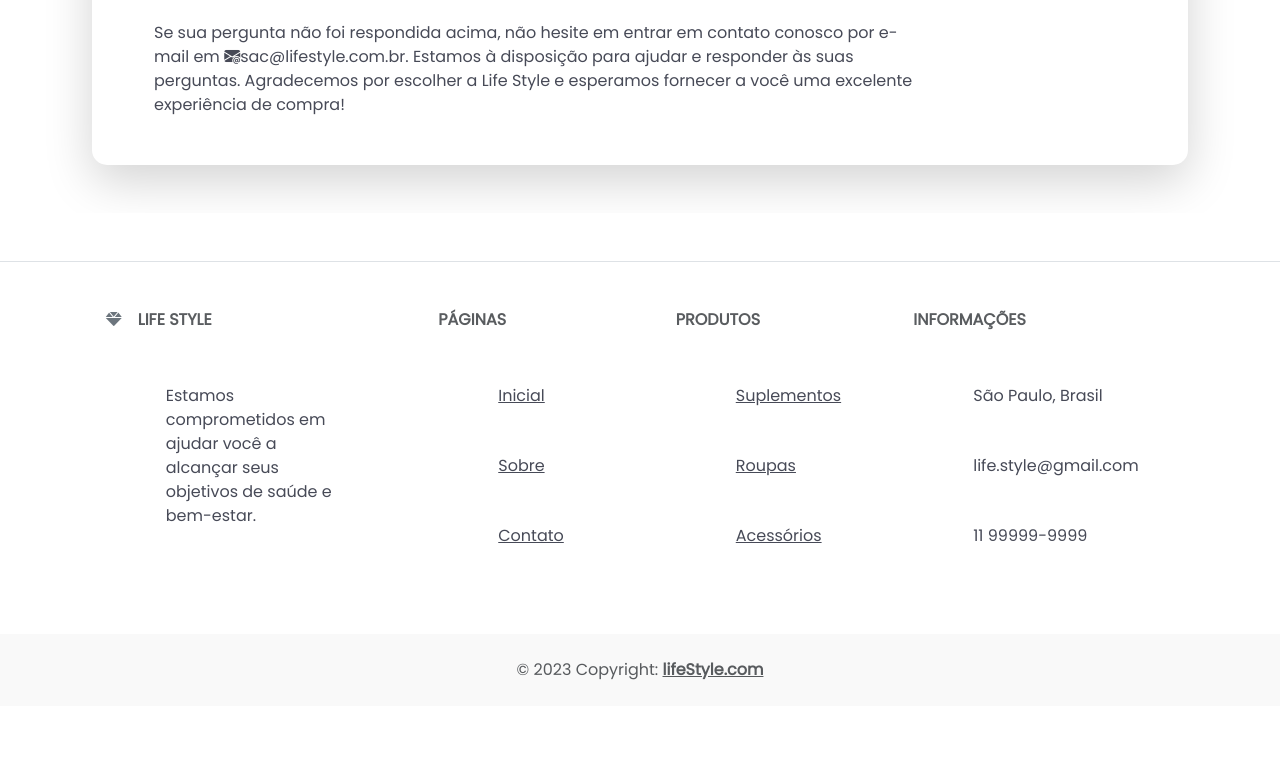
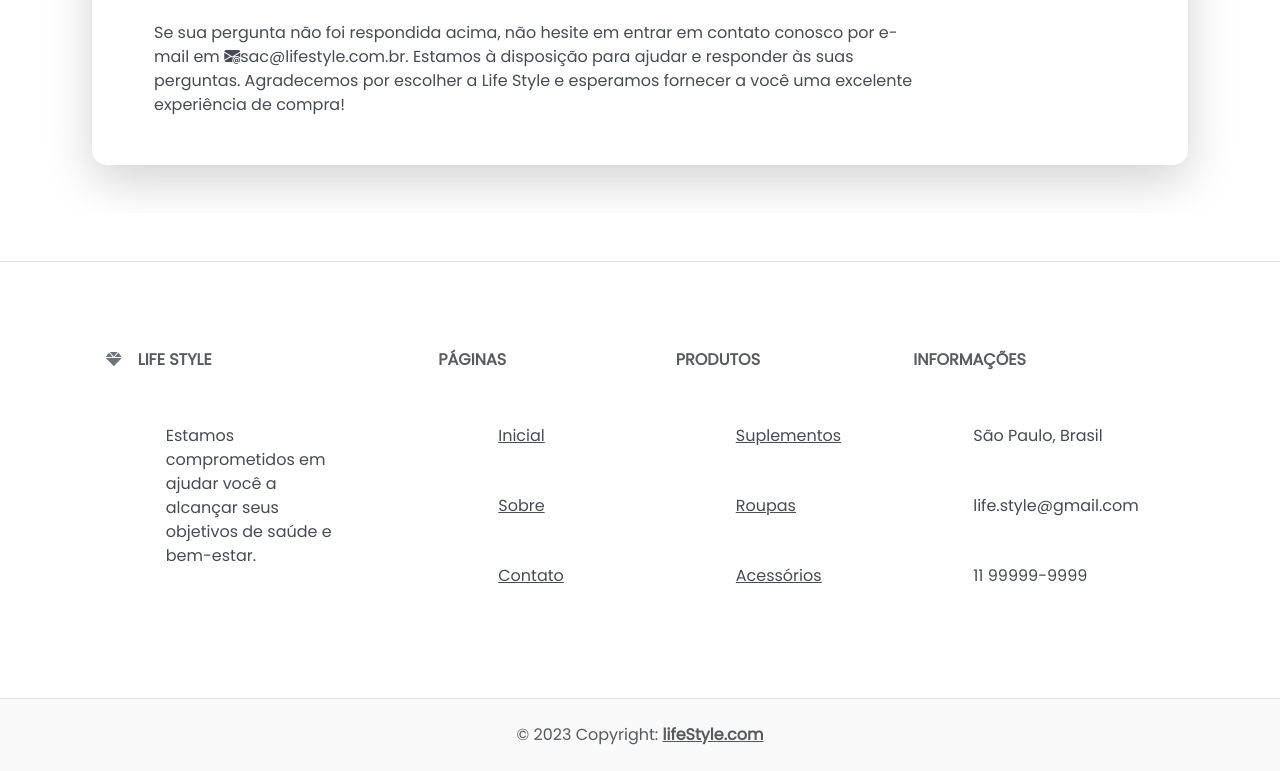
Before and after one commit to Diogo0Melo/ada_projeto_final_front_end_estatico, a website: page assets/pages/contatos-pg.html in a window 1280 px wide. Shown: the part 1461-2232 px from the top of the page. Before the commit the page ends 2167 px from the top, so only its background shows below. Drawn offline with nearby package versions, Linux system fonts and the light colour scheme.

Commit message:
footer contatos e sobre corrigido

```diff
--- a/assets/pages/contatos-pg.html
+++ b/assets/pages/contatos-pg.html
@@ -139,7 +139,7 @@
         <!-- Section: Social media -->
 
         <!-- Section: Links  -->
-        <section class="">
+        <section class="d-flex justify-content-center justify-content-lg-between p-4 border-bottom">
           <div class="container text-center text-md-start mt-5">
             <!-- Grid row -->
             <div class="row mt-3">
```
Also changed, not shown: assets/pages/sobre-pg.html (+1 -1 lines).
